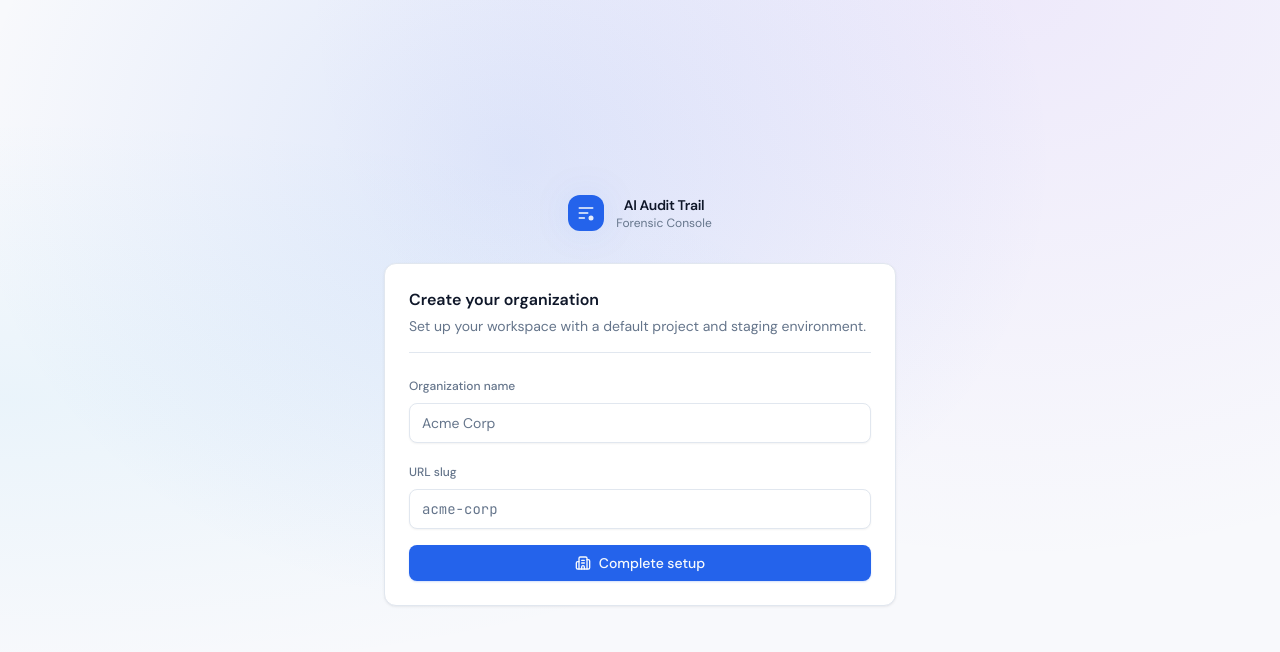
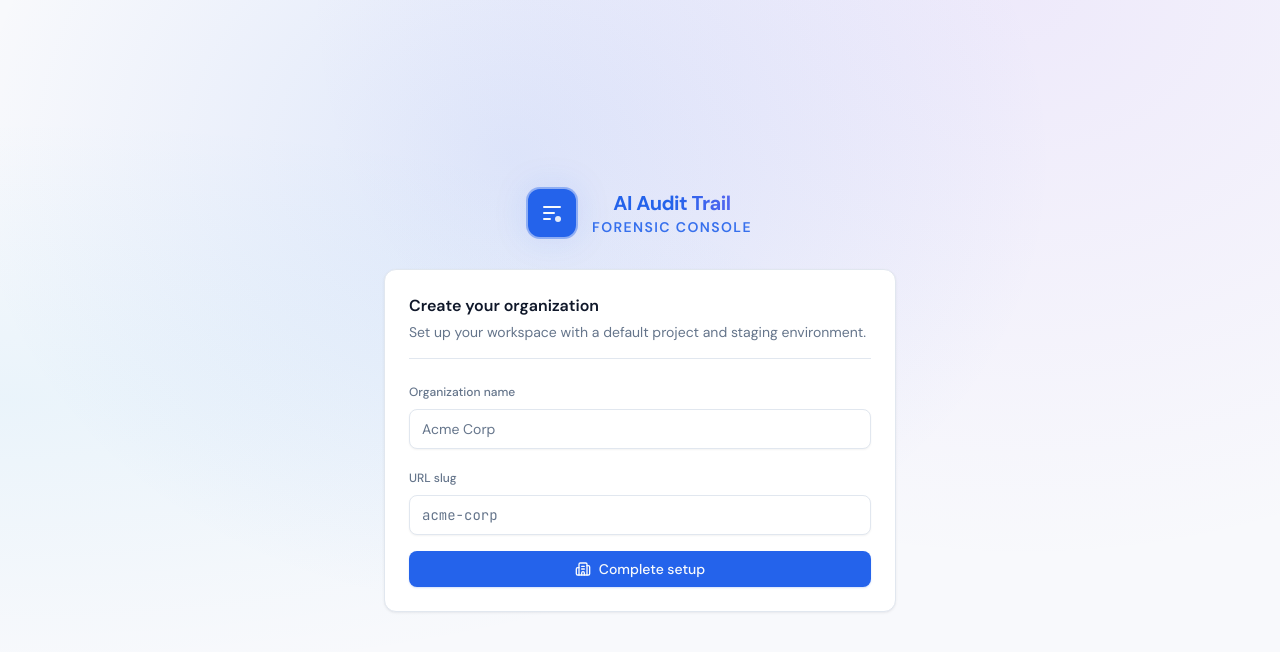
Before and after one commit to ngkevin327/ai-decision-audit, a React (Vite) app in the folder apps/web/: page /onboarding in a window 1280 px wide. Shown: the top 652 px of the page. Built offline with nearby package versions, Linux system fonts and the light colour scheme; no server answers.

Commit message:
feat(web): enlarge and highlight brand logo across shell and sign-in

```diff
--- a/apps/web/src/components/brand/Logo.tsx
+++ b/apps/web/src/components/brand/Logo.tsx
@@ -1,21 +1,59 @@
 import { cn } from '../../lib/utils';
+
+type LogoSize = 'default' | 'large' | 'hero';
 
 interface LogoProps {
   compact?: boolean;
   variant?: 'dark' | 'light';
+  size?: LogoSize;
   className?: string;
 }
 
-export function Logo({ compact, variant = 'dark', className }: LogoProps) {
-  const titleClass = variant === 'light' ? 'text-foreground' : 'text-sidebar-foreground';
-  const subtitleClass = variant === 'light' ? 'text-muted-foreground' : 'text-sidebar-muted';
+const sizeStyles: Record<
+  LogoSize,
+  { mark: string; icon: string; title: string; subtitle: string; gap: string }
+> = {
+  default: {
+    mark: 'h-11 w-11 rounded-xl',
+    icon: 'h-6 w-6',
+    title: 'text-lg font-bold tracking-tight',
+    subtitle: 'text-xs font-semibold uppercase tracking-widest',
+    gap: 'gap-3.5',
+  },
+  large: {
+    mark: 'h-12 w-12 rounded-xl',
+    icon: 'h-6 w-6',
+    title: 'text-xl font-bold tracking-tight',
+    subtitle: 'text-sm font-semibold uppercase tracking-widest',
+    gap: 'gap-4',
+  },
+  hero: {
+    mark: 'h-14 w-14 rounded-2xl',
+    icon: 'h-7 w-7',
+    title: 'text-2xl font-bold tracking-tight sm:text-3xl',
+    subtitle: 'text-sm font-semibold uppercase tracking-[0.2em]',
+    gap: 'gap-4',
+  },
+};
+
+export function Logo({ compact, variant = 'dark', size = 'default', className }: LogoProps) {
+  const s = sizeStyles[size];
+  const titleHighlight =
+    variant === 'light'
+      ? 'bg-gradient-to-r from-primary via-primary to-indigo-500 bg-clip-text text-transparent'
+      : 'text-sidebar-foreground drop-shadow-sm';
+  const subtitleClass = variant === 'light' ? 'text-primary/90' : 'text-primary/80';
+
   return (
-    <div className={cn('flex items-center gap-3', className)}>
+    <div className={cn('flex items-center', s.gap, className)}>
       <div
-        className="flex h-9 w-9 shrink-0 items-center justify-center rounded-lg bg-primary shadow-glow"
+        className={cn(
+          'flex shrink-0 items-center justify-center bg-primary shadow-glow ring-2 ring-primary/40',
+          s.mark,
+        )}
         aria-hidden
       >
-        <svg viewBox="0 0 24 24" className="h-5 w-5 text-primary-foreground" fill="none">
+        <svg viewBox="0 0 24 24" className={cn(s.icon, 'text-primary-foreground')} fill="none">
           <path
             d="M4 6h16M4 12h10M4 18h6"
             stroke="currentColor"
@@ -26,11 +64,9 @@ export function Logo({ compact, variant = 'dark', className }: LogoProps) {
         </svg>
       </div>
       {!compact && (
-        <div className="min-w-0">
-          <p className={cn('truncate text-sm font-semibold tracking-tight', titleClass)}>
-            AI Audit Trail
-          </p>
-          <p className={cn('truncate text-xs', subtitleClass)}>Forensic Console</p>
+        <div className="min-w-0 leading-tight">
+          <p className={cn(s.title, titleHighlight)}>AI Audit Trail</p>
+          <p className={cn(s.subtitle, subtitleClass)}>Forensic Console</p>
         </div>
       )}
     </div>
--- a/apps/web/src/layouts/AppLayout.tsx
+++ b/apps/web/src/layouts/AppLayout.tsx
@@ -27,8 +27,8 @@ export function AppLayout() {
   return (
     <div className="flex min-h-screen bg-background">
       <aside className="flex w-64 shrink-0 flex-col border-r border-sidebar-border bg-sidebar">
-        <div className="border-b border-sidebar-border px-5 py-5">
-          <Logo />
+        <div className="border-b border-sidebar-border px-5 py-6">
+          <Logo size="default" />
         </div>
         <nav className="flex flex-1 flex-col gap-1 p-3" aria-label="Main navigation">
           {navItems.map((item) => (
--- a/apps/web/src/pages/SignInPage.tsx
+++ b/apps/web/src/pages/SignInPage.tsx
@@ -29,7 +29,7 @@ export function SignInPage() {
     return (
       <div className="flex min-h-screen">
         <div className="hidden w-1/2 flex-col justify-between bg-sidebar p-12 lg:flex">
-          <Logo />
+          <Logo size="hero" />
           <div className="space-y-6">
             <h1 className="text-4xl font-semibold leading-tight tracking-tight text-sidebar-foreground">
               Forensic audit trails for production AI
@@ -61,7 +61,7 @@ export function SignInPage() {
           </div>
           <div className="w-full max-w-md space-y-8 rounded-2xl border border-border bg-card p-8 shadow-card-hover">
             <div className="lg:hidden">
-              <Logo variant="light" />
+              <Logo variant="light" size="large" className="justify-center" />
             </div>
             <div className="space-y-2 text-center lg:text-left">
               <h2 className="text-xl font-semibold">Local development</h2>
@@ -98,8 +98,8 @@ export function SignInPage() {
         <ThemeToggle />
       </div>
       <div className="w-full max-w-md rounded-2xl border border-border bg-card p-6 shadow-card-hover">
-        <div className="mb-6 flex justify-center">
-          <Logo variant="light" />
+        <div className="mb-8 flex justify-center">
+          <Logo variant="light" size="large" />
         </div>
         <SignIn routing="path" path="/sign-in" signUpUrl="/sign-in" fallbackRedirectUrl="/" />
       </div>
--- a/apps/web/src/pages/onboarding/OnboardingPage.tsx
+++ b/apps/web/src/pages/onboarding/OnboardingPage.tsx
@@ -65,7 +65,7 @@ function OnboardingForm({ clerkUser }: { clerkUser: ClerkUser }) {
     <div className="flex min-h-screen items-center justify-center bg-mesh-gradient p-6">
       <div className="w-full max-w-lg space-y-8">
         <div className="text-center">
-          <Logo variant="light" className="justify-center" />
+          <Logo variant="light" size="large" className="justify-center" />
         </div>
         <SettingsCard
           title="Create your organization"
```
